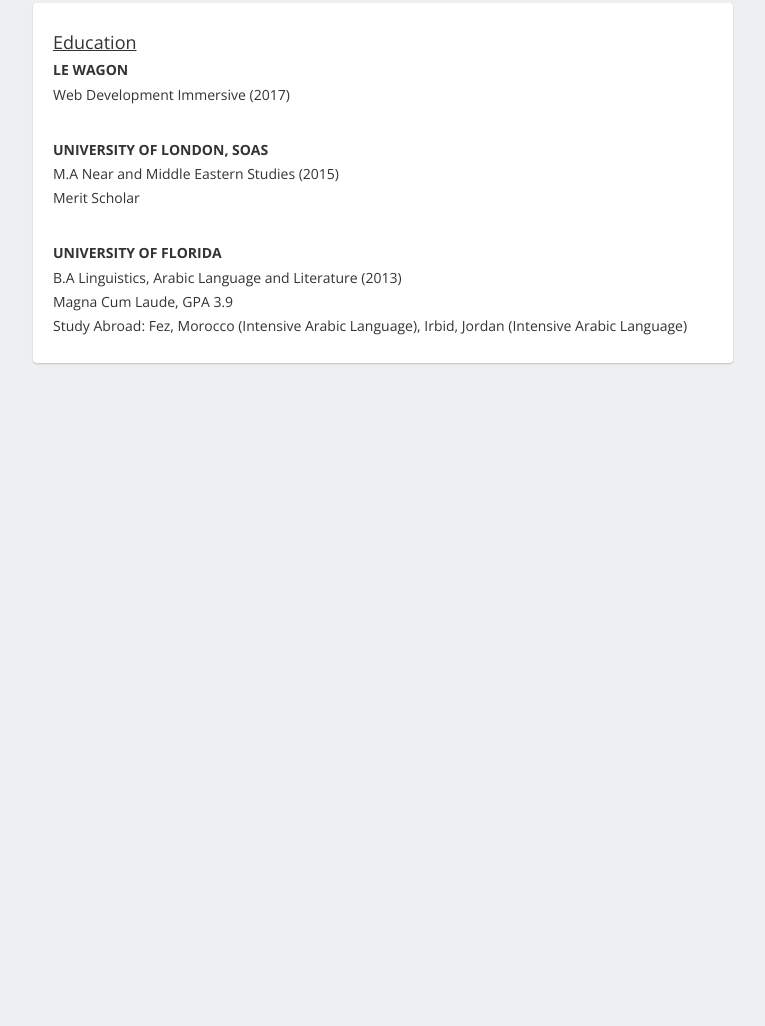
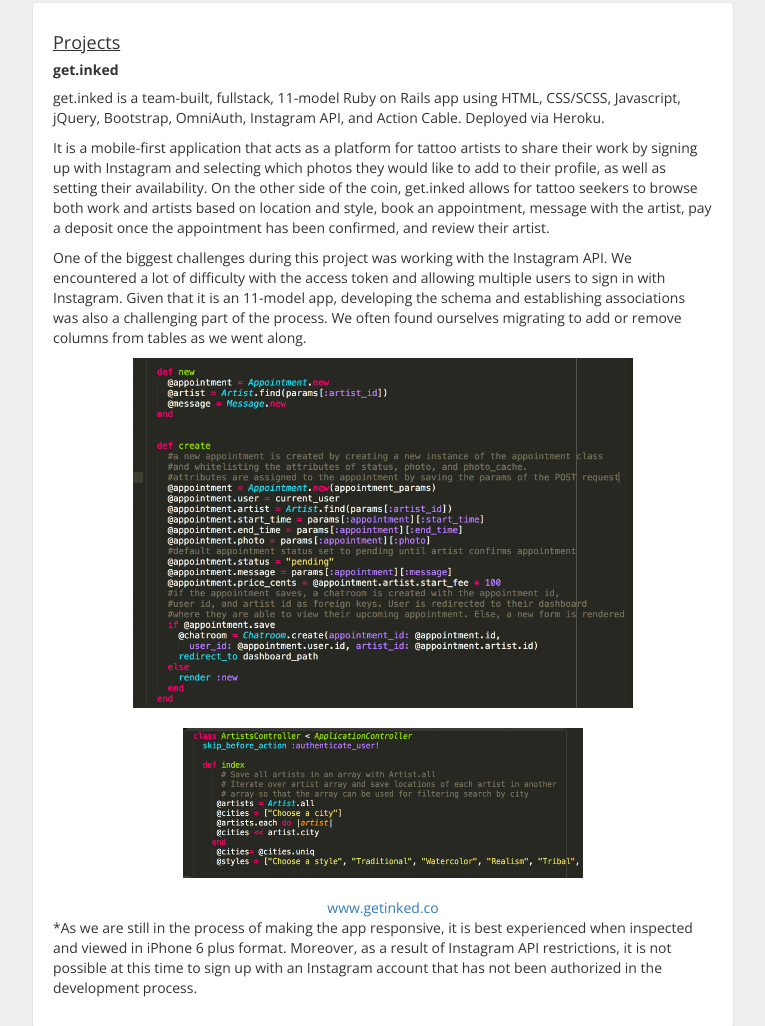
Before and after one commit to ctreweek/resume-site, a plain HTML site: page index.html in a window 1280 px wide. Shown: the part 1377-2403 px from the top of the page, without its empty margins (257-1022 px from the left). Before the commit the page ends 1820 px from the top, so only its background shows below. Drawn offline with nearby package versions, Linux system fonts and the light colour scheme.

Commit message:
Add getinked to projects section

```diff
--- a/index.html
+++ b/index.html
@@ -15,21 +15,13 @@
     <img src="images/courtney.jpeg" class="avatar">
   </div>
 
-<!--   <div id="sidebar">
-    <ul>
-      <li><a href="#">About</a></li>
-      <li><a href="#">Skills</a></li>
-      <li><a href="#">Education</a></li>
-    </ul>
-  </div> -->
-
   <ul class="navigation list-inline text-center">
     <li><a href="#about-me">About</a></li>
     <li><a href="#skills">Skills</a></li>
     <li><a href="#education">Education</a></li>
-    <li><a href="">Projects</a></li>
+    <li><a href="#projects">Projects</a></li>
     <li><a href="https://github.com/ctreweek" target="blank">Github</a></li>
-    <li><a href="https://www.linkedin.com/in/ctreweek" target="blank">Linked In</a></li>
+    <li><a href="https://www.linkedin.com/in/ctreweek" target="blank">LinkedIn</a></li>
   </ul>
 
   <div class="container-fluid">
@@ -54,6 +46,25 @@
    </div>
  </div>
 
+ <div class="card">
+  <div id="projects">
+   <h4><u>Projects</u></h4>
+   <h5>get.inked</h5>
+   <p>get.inked is a team-built, fullstack, 11-model Ruby on Rails app using HTML, CSS/SCSS, Javascript, jQuery, Bootstrap, OmniAuth, Instagram API, and Action Cable. Deployed via Heroku.</p>
+   <p>It is a mobile-first application that acts as a platform for tattoo artists to share their work by signing up with Instagram and selecting which photos they would like to add to their profile, as well as setting their availability. On the other side of the coin, get.inked allows for tattoo seekers to browse both work and artists based on location and style, book an appointment, message with the artist, pay a deposit once the appointment has been confirmed, and review their artist.</p>
+   <p>One of the biggest challenges during this project was working with the Instagram API. We encountered a lot of difficulty with the access token and allowing multiple users to sign in with Instagram. Given that it is an 11-model app, developing the schema and establishing associations was also a challenging part of the process. We often found ourselves migrating to add or remove columns from tables as we went along. </p>
+   <div class="text-center">
+    <img src="images/code_snippet1.jpeg" class="code-snippet" alt="">
+   </div>
+  <div class="text-center">
+    <img src="images/code_snippet2.jpeg" class="code-snippet2" alt="">
+  </div>
+  <div class="text-center">
+  <a href="http://www.getinked.co/" >www.getinked.co</a>
+  </div>
+  <p>*As we are still in the process of making the app responsive, it is best experienced when inspected and viewed in iPhone 6 plus format. Moreover, as a result of Instagram API restrictions, it is not possible at this time to sign up with an Instagram account that has not been authorized in the development process.</p>
+ </div>
+</div>
 
 <div class= "card">
  <div id="education">
@@ -77,6 +88,8 @@
    </div>
  </div>
 </div>
+
+
 </div>
 
 
--- a/style.css
+++ b/style.css
@@ -28,6 +28,7 @@
 
 .avatar {
   border-radius: 50%;
+  border: 5px solid #EDEFF0;
   height: 200px;
   width: 200px;
   position: absolute;
@@ -72,6 +73,11 @@
 
 }
 
+.navigation li a:visited {
+  color: #337ab7;
+
+}
+
 
 .card {
     background: white;
@@ -92,6 +98,22 @@
     font-weight: 700;
   }
 
+  #projects h5 {
+    font-weight: 700;
+  }
+
   .ed-linespace-1{
     line-height: 1;
   }
+
+.code-snippet{
+  height: 350px;
+  width: 500px;
+  margin-bottom: 20px;
+}
+
+.code-snippet2{
+  height: 150px;
+  width: 400px;
+  margin-bottom: 20px;
+}
```
Also changed, not shown: images/code_snippet1.jpeg (added), images/code_snippet2.jpeg (added), 1 other file. Lines whose indentation alone changed are shown as unchanged.
